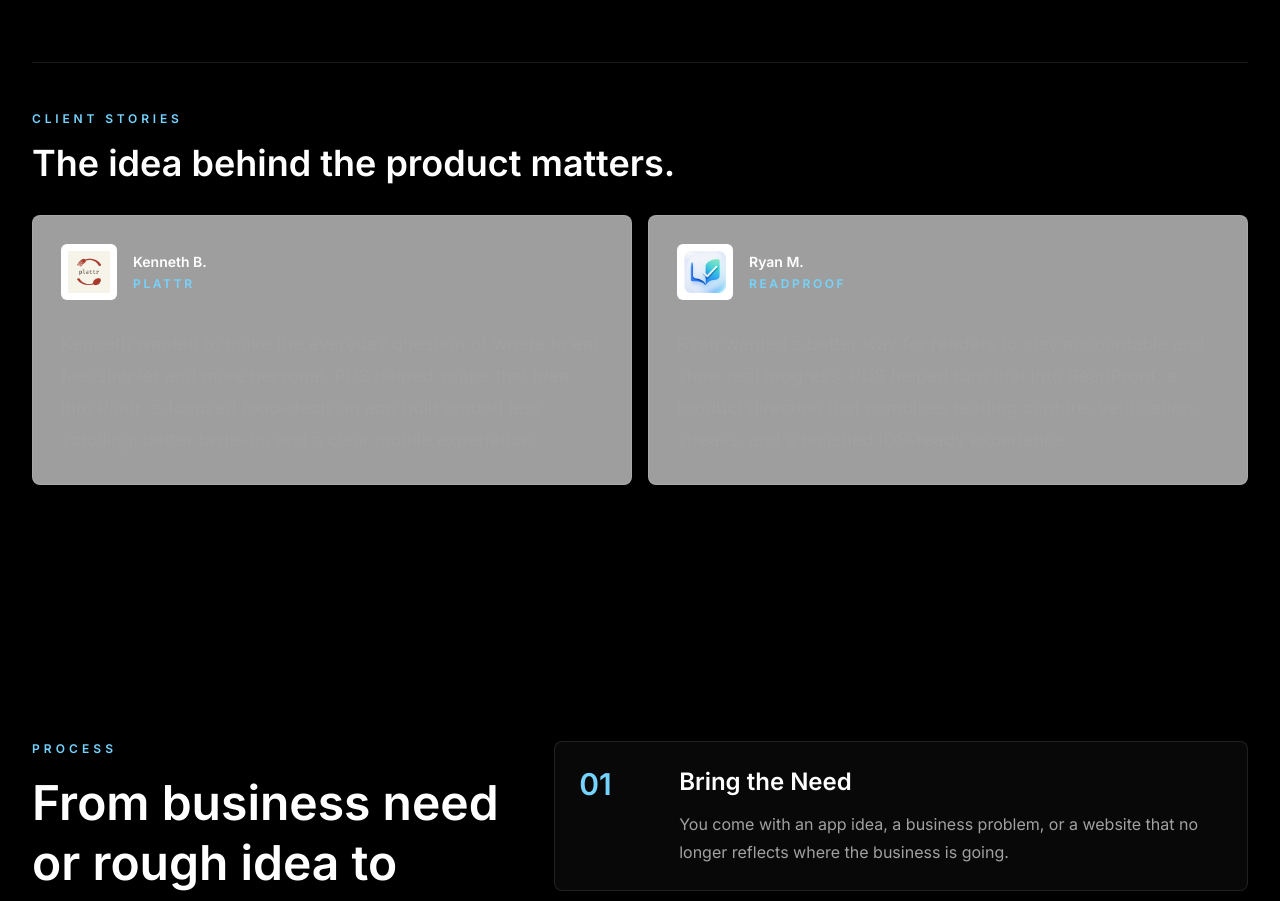
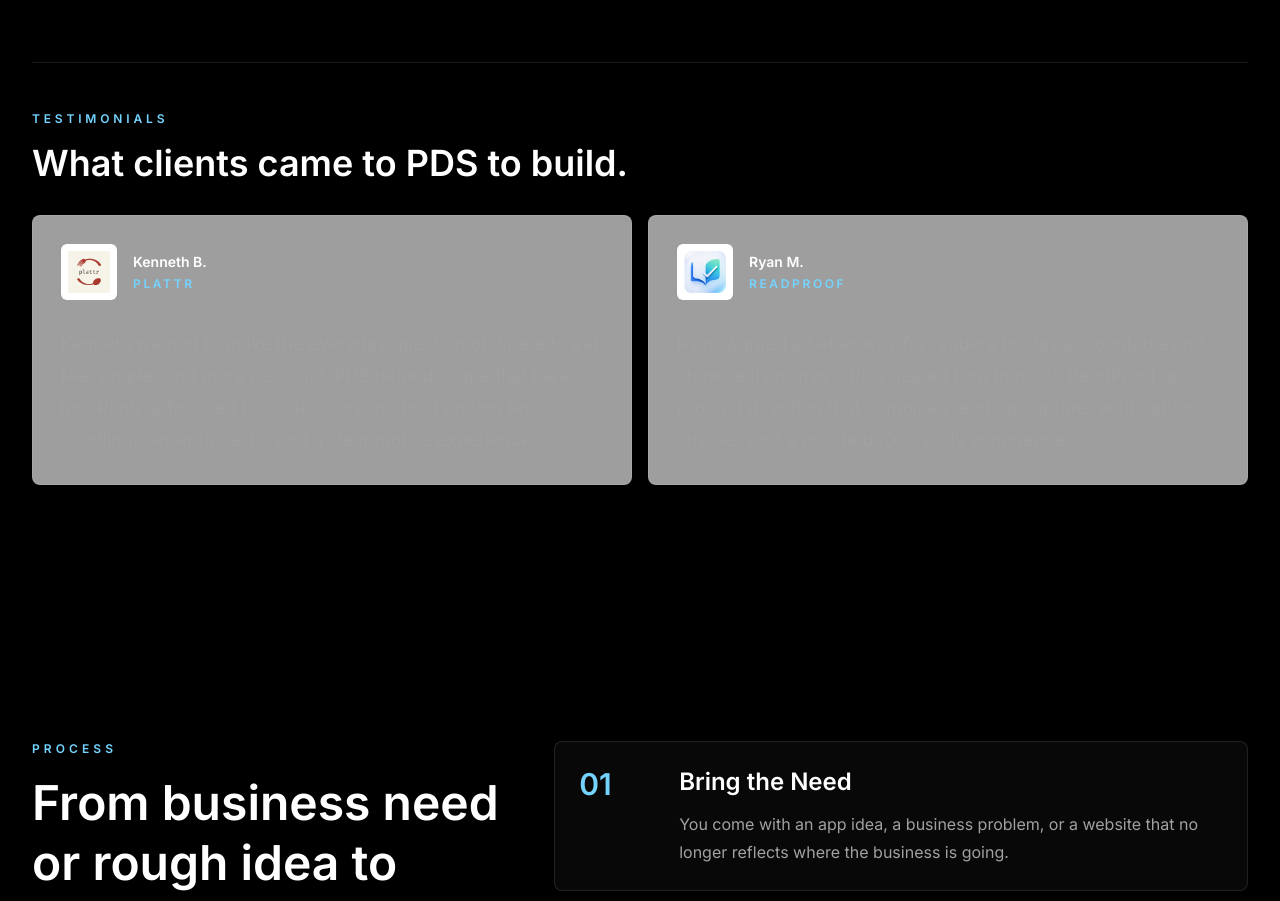
Before and after one commit to Pahkk/PakhomovDigital, a React (Vite) app: page / in a window 1280 px wide. Shown: the part 3448-4349 px from the top of the page. Built offline with nearby package versions, Linux system fonts and the light colour scheme.

Commit message:
Clarify featured project testimonials

```diff
--- a/src/main.jsx
+++ b/src/main.jsx
@@ -416,8 +416,8 @@ function FeaturedProjects() {
         <div className="mt-16 border-t border-white/10 pt-12">
           <Reveal>
             <div className="max-w-2xl">
-              <p className="text-xs font-semibold uppercase tracking-[0.32em] text-sky-300">Client stories</p>
-              <h3 className="mt-4 text-3xl font-semibold text-white sm:text-4xl">The idea behind the product matters.</h3>
+              <p className="text-xs font-semibold uppercase tracking-[0.32em] text-sky-300">Testimonials</p>
+              <h3 className="mt-4 text-3xl font-semibold text-white sm:text-4xl">What clients came to PDS to build.</h3>
             </div>
           </Reveal>
           <div className="mt-8 grid gap-4 md:grid-cols-2">
```
